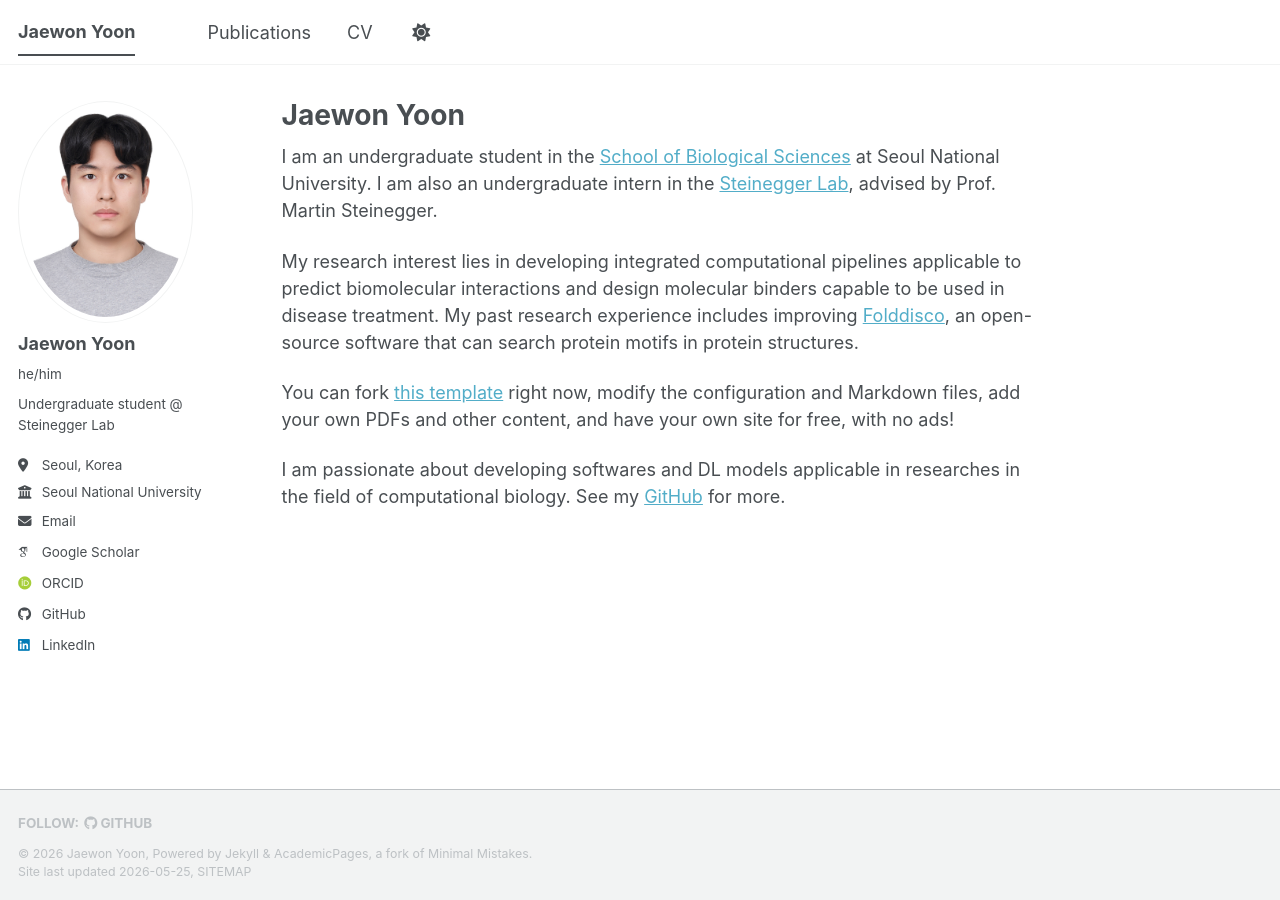
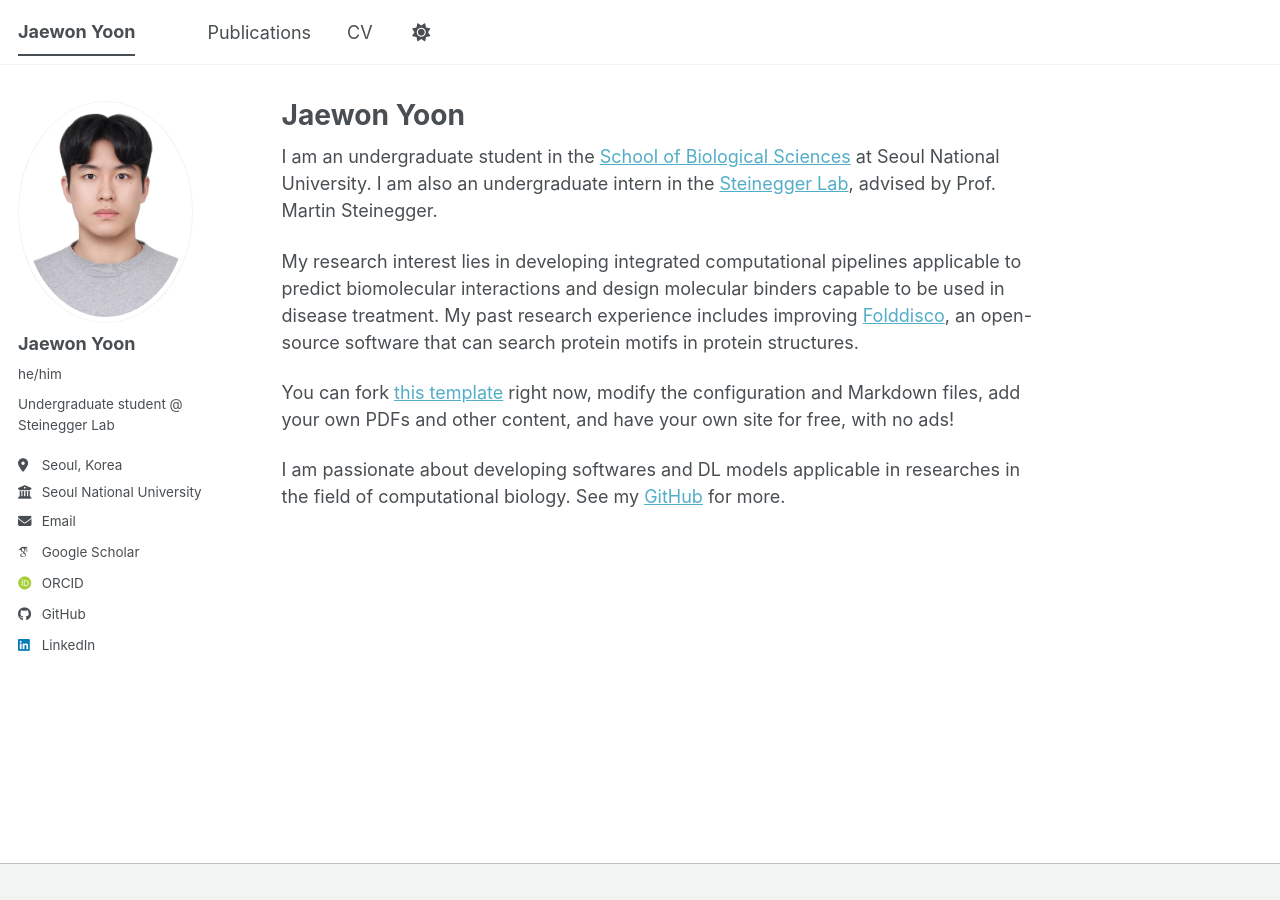
Before and after one commit to jwyoon05/jwyoon05.github.io, a Jekyll site: the page built from _pages/about.md, in a window 1280 px wide. Built offline with Jekyll 4.4.1, drawn with Linux system fonts in a browser that asks for light colours; some web fonts are replaced; a script bundle is joined from its source files by our own code; library files that are not in the unit come from our copies.

Commit message:
Remove conditional footer content from footer.html

```diff
--- a/_includes/footer.html
+++ b/_includes/footer.html
@@ -1,27 +1,3 @@
 {% include base_path %}
 
 <div class="page__footer" style="display: none !important;"></div>
-
-{% if site.author.github or site.author.bitbucket or site.atom_feed.hide != true %}
-<div class="page__footer-follow">
-  <ul class="social-icons">
-    {% if site.data.ui-text[site.locale].follow_label %}
-      <li><strong>{{ site.data.ui-text[site.locale].follow_label }}</strong></li>
-    {% endif %}
-    {% if site.author.github %}
-      <li><a href="https://github.com/{{ site.author.github }}"><i class="fab fa-github" aria-hidden="true"></i> GitHub</a></li>
-    {% endif %}
-    {% if site.author.bitbucket %}
-      <li><a href="https://bitbucket.org/{{ site.author.bitbucket }}"><i class="fab fa-bitbucket" aria-hidden="true"></i> Bitbucket</a></li>
-    {% endif %}
-    {% if site.atom_feed.hide != true %}
-    <li><a href="{% if site.atom_feed.path %}{{ site.atom_feed.path }}{% else %}{{ base_path }}/feed.xml{% endif %}"><i class="fa fa-fw fa-rss-square" aria-hidden="true"></i> {{ site.data.ui-text[site.locale].feed_label | default: "Feed" }}</a></li>
-    {% endif %}
-  </ul>
-</div>
-{% endif %}
-
-<div class="page__footer-copyright">
-  &copy; {{ site.time | date: '%Y' }} {{ site.name | default: site.title }}, {{ site.data.ui-text[site.locale].powered_by | default: "Powered by" }} <a href="https://jekyllrb.com" rel="nofollow">Jekyll</a> &amp; <a href="https://github.com/academicpages/academicpages.github.io">AcademicPages</a>, a fork of <a href="https://mademistakes.com/work/minimal-mistakes-jekyll-theme/" rel="nofollow">Minimal Mistakes</a>.<br />
-  Site last updated {{ "now" | date: '%Y-%m-%d' }}, <a href="/sitemap/" style="text-transform: uppercase;">{{ site.data.ui-text[site.locale].site_map | default: "Sitemap" }}</a>
-</div>
```
